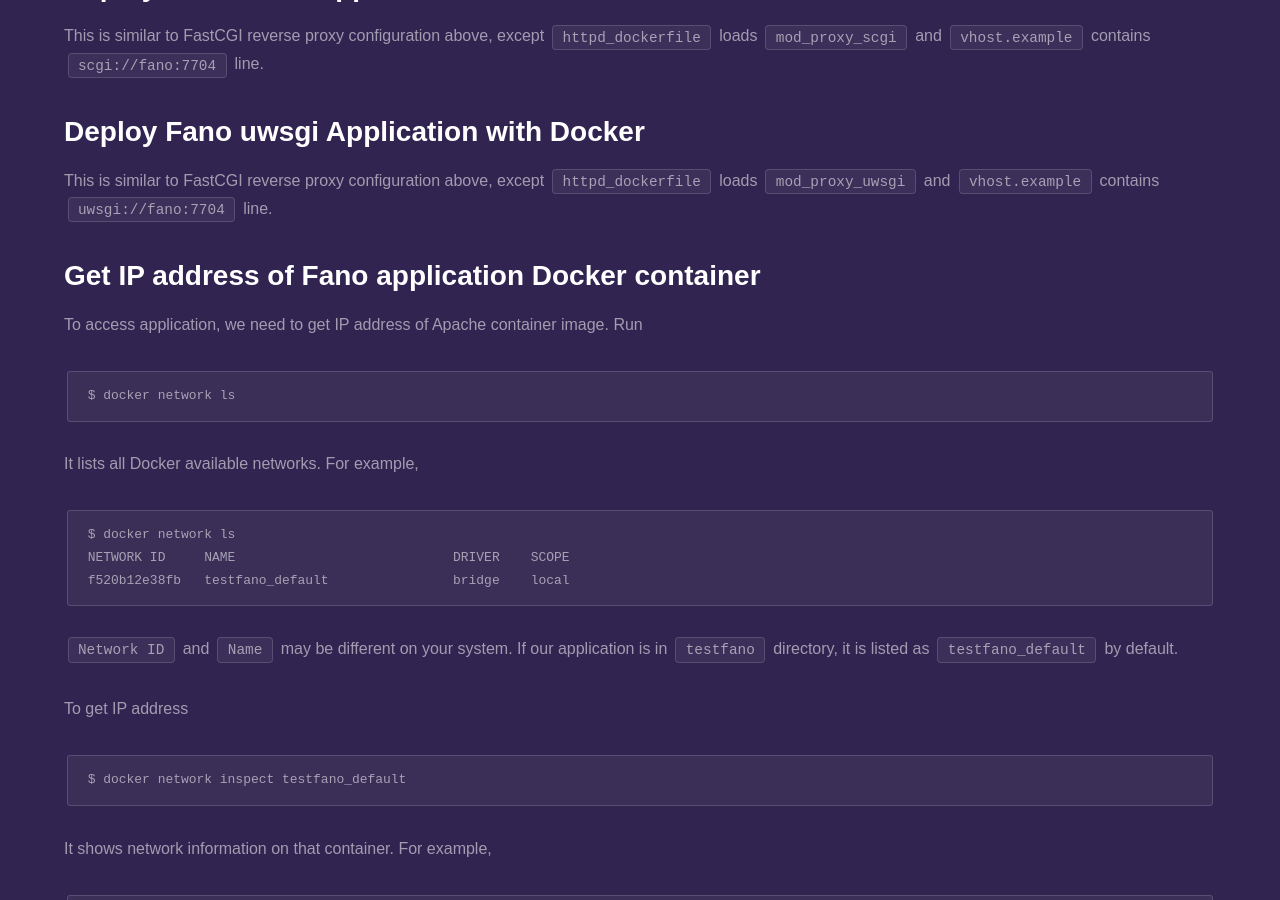
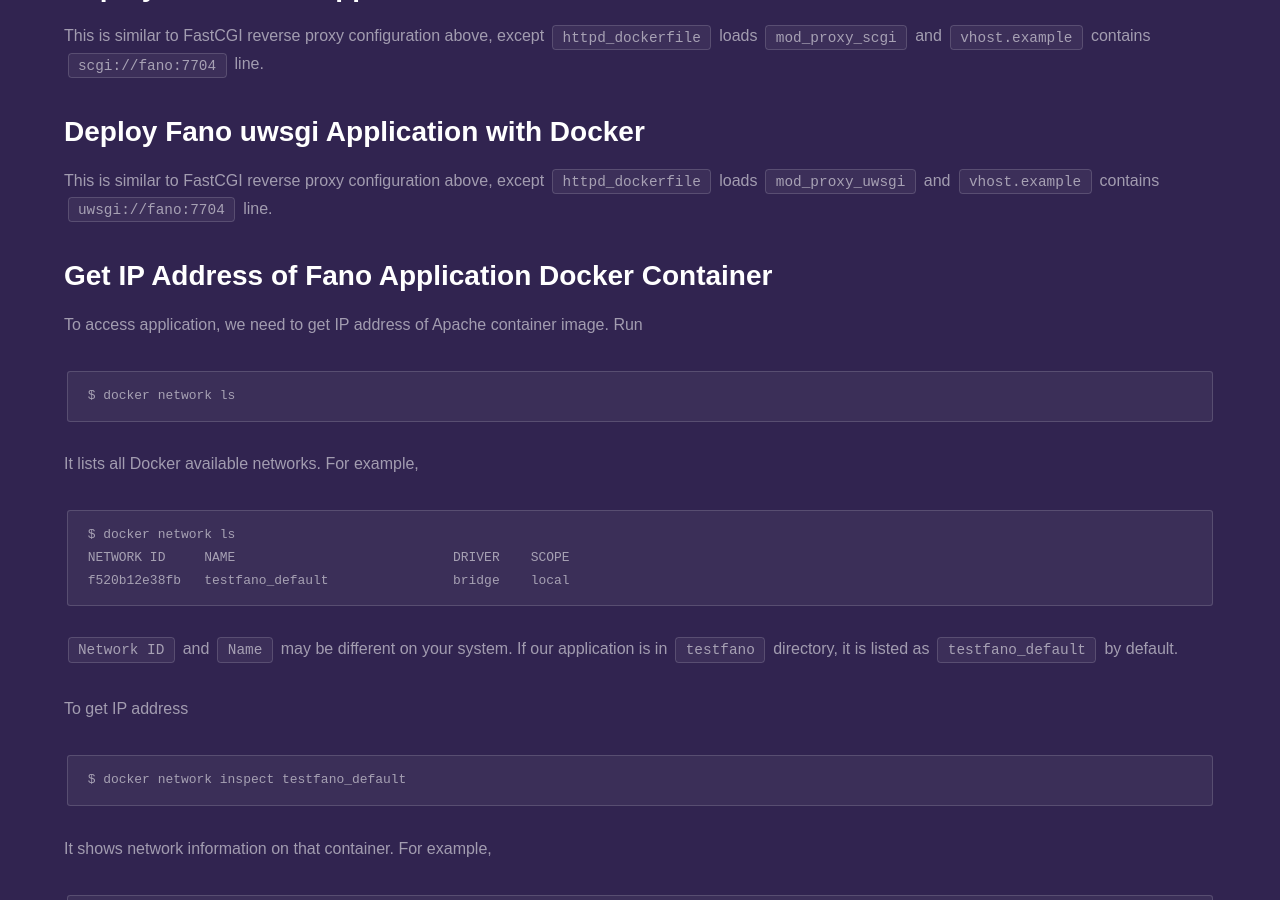
Before and after one commit to fanoframework/fanoframework.github.io, a Jekyll site: the page built from deployment/docker/index.md, in a window 1280 px wide and 900 px high, scrolled down 8046 px. Built offline with Jekyll 4.4.1, drawn with Linux system fonts in a browser that asks for light colours; our own code applies the rules of GitHub Pages for plain Markdown files.

Commit message:
improve text

```diff
--- a/deployment/docker/index.md
+++ b/deployment/docker/index.md
@@ -322,7 +322,7 @@
 
 This is similar to FastCGI reverse proxy configuration above, except `httpd_dockerfile` loads `mod_proxy_uwsgi` and `vhost.example` contains `uwsgi://fano:7704` line.
 
-## <a name="get-ip-address-of-fano-application-docker-container"></a>Get IP address of Fano application Docker container
+## <a name="get-ip-address-of-fano-application-docker-container"></a>Get IP Address of Fano Application Docker Container
 
 To access application, we need to get IP address of Apache container image.
 Run
```
